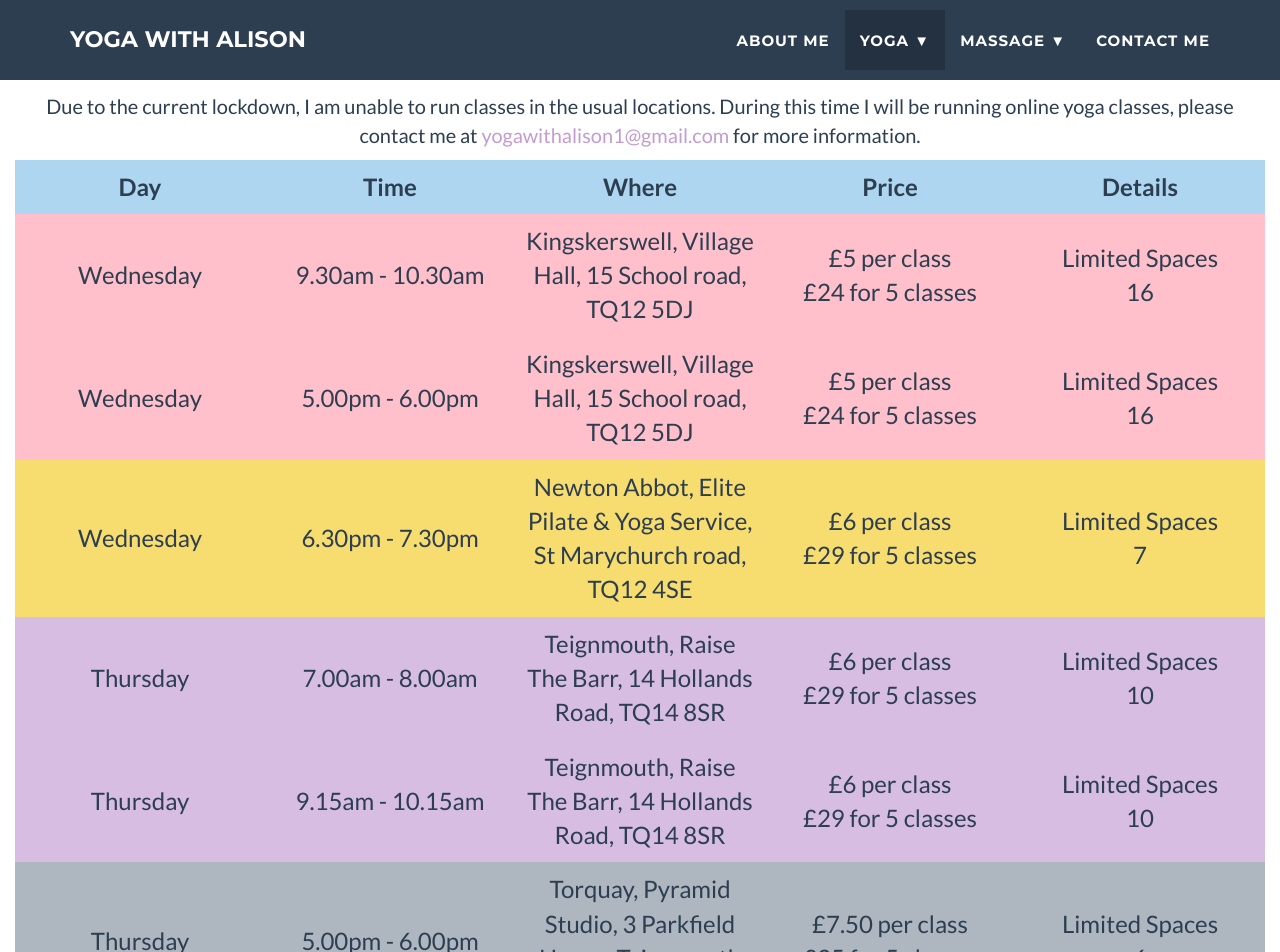
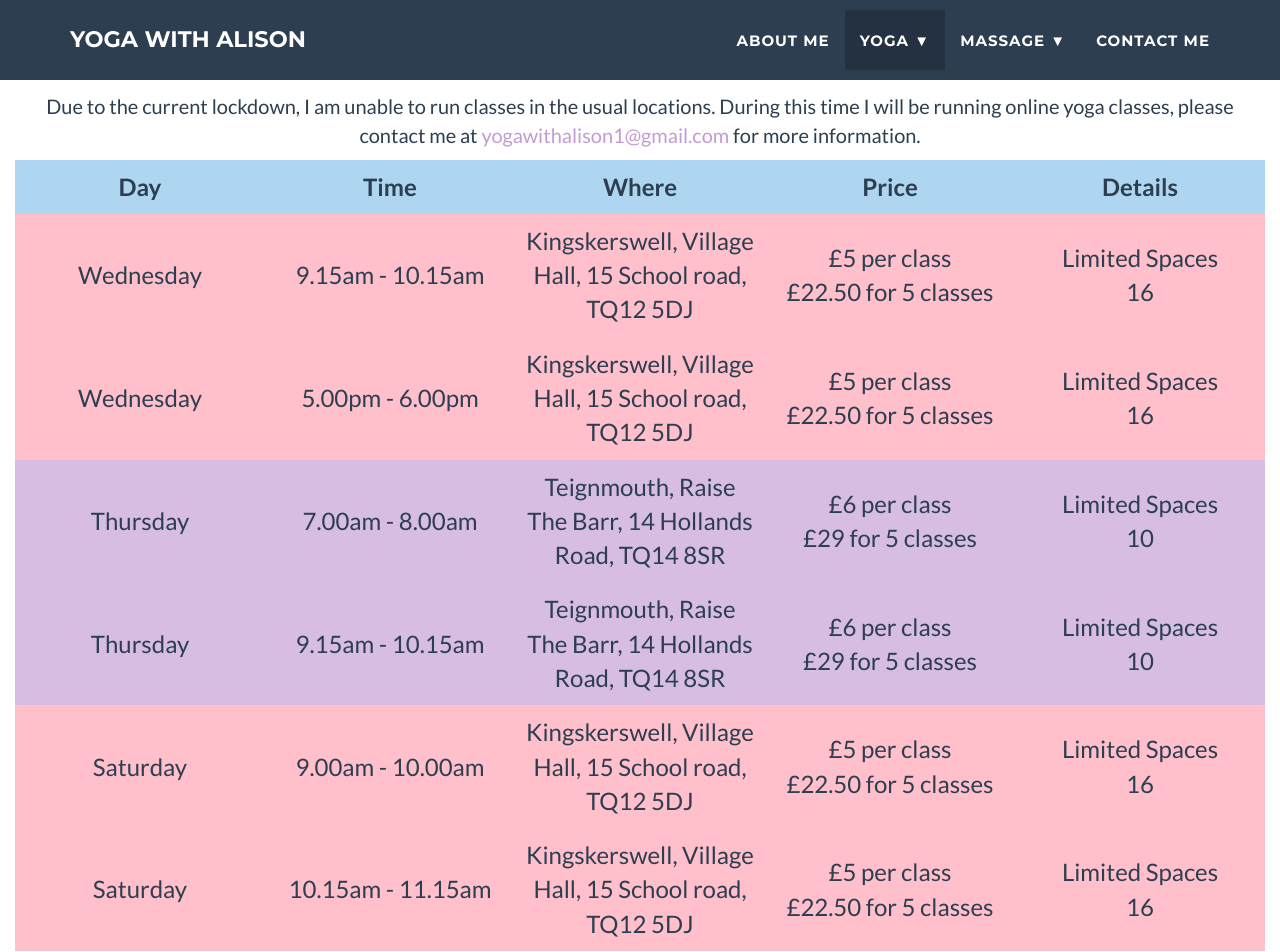
Before and after one commit to YogaWithAlison/yogawithalison.github.io, a Jekyll site: the page built from index.html, in a window 1280 px wide and 1400 px high, scrolled down 1768 px. Shown: the top 952 px of the window. Built offline with Jekyll 4.4.1, drawn with Linux system fonts in a browser that asks for light colours; some of the changed text lies outside the part shown.

Commit message:
Update Timetable Timings and Sessions Prices

```diff
--- a/_includes/timetable.html
+++ b/_includes/timetable.html
@@ -29,24 +29,17 @@
 
                         <TR style="background-color: pink">
                               <TD>Wednesday</TD>
-                              <TD>9.30am - 10.30am</TD>
+                              <TD>9.15am - 10.15am</TD>
                               <TD>Kingskerswell, Village Hall,   15 School road, TQ12 5DJ</TD>
-                              <TD>£5 per class<br>£24 for 5 classes</TD>
+                              <TD>£5 per class<br>£22.50 for 5 classes</TD>
                               <TD>Limited Spaces<br>16</TD>
                         </TR>
                         <TR style="background-color: pink">
                               <TD>Wednesday</TD>
                               <TD>5.00pm - 6.00pm</TD>
                               <TD>Kingskerswell, Village Hall,   15 School road, TQ12 5DJ</TD>
-                              <TD>£5 per class<br>£24 for 5 classes</TD>
+                              <TD>£5 per class<br>£22.50 for 5 classes</TD>
                               <TD>Limited Spaces<br>16</TD>
-                        </TR>
-                        <TR style="background-color: rgb(247, 220, 111)">
-                              <TD>Wednesday</TD>
-                              <TD>6.30pm - 7.30pm</TD>
-                              <TD>Newton Abbot, Elite Pilate & Yoga Service, St Marychurch road, TQ12 4SE</TD>
-                              <TD>£6 per class<br>£29 for 5 classes</TD>
-                              <TD>Limited Spaces<br>7</TD>
                         </TR>
                         <TR style="background-color: rgb(215, 189, 226)">
                               <TD>Thursday</TD>
@@ -61,26 +54,19 @@
                               <TD>Teignmouth, Raise The Barr, 14 Hollands Road, TQ14 8SR</TD>
                               <TD>£6 per class<br>£29 for 5 classes</TD>
                               <TD>Limited Spaces<br>10</TD>
-                                 </TR>
-                        <TR style="background-color: rgb(174, 182, 191)">
-                              <TD>Thursday</TD>
-                              <TD>5.00pm - 6.00pm</TD>
-                              <TD>Torquay, Pyramid Studio,     3 Parkfield House, Teignmouth road, TQ1 4EX</TD>
-                              <TD>£7.50 per class<br>£35 for 5 classes</TD>
-                              <TD>Limited Spaces<br>6</TD>
-                        </TR>
-                        <TR style="background-color: rgb(174, 182, 191)">
-                              <TD>Thursday</TD>
-                              <TD>6.10pm - 7.10pm</TD>
-                              <TD>Torquay, Pyramid Studio ,     3 Parkfield House, Teignmouth road, TQ1 4EX</TD>
-                              <TD>£7.50 per class<br>£35 for 5 classes</TD>
-                              <TD>Limited Spaces<br>6</TD>
                         </TR>
                         <TR style="background-color: pink">
                               <TD>Saturday</TD>
                               <TD>9.00am - 10.00am</TD>
                               <TD>Kingskerswell, Village Hall,     15 School road, TQ12 5DJ</TD>
-                              <TD>£5 per class<br>£24 for 5 classes</TD>
+                              <TD>£5 per class<br>£22.50 for 5 classes</TD>
+                              <TD>Limited Spaces<br>16</TD>
+                        </TR>
+                        <TR style="background-color: pink">
+                              <TD>Saturday</TD>
+                              <TD>10.15am - 11.15am</TD>
+                              <TD>Kingskerswell, Village Hall,     15 School road, TQ12 5DJ</TD>
+                              <TD>£5 per class<br>£22.50 for 5 classes</TD>
                               <TD>Limited Spaces<br>16</TD>
                         </TR>
 
```
